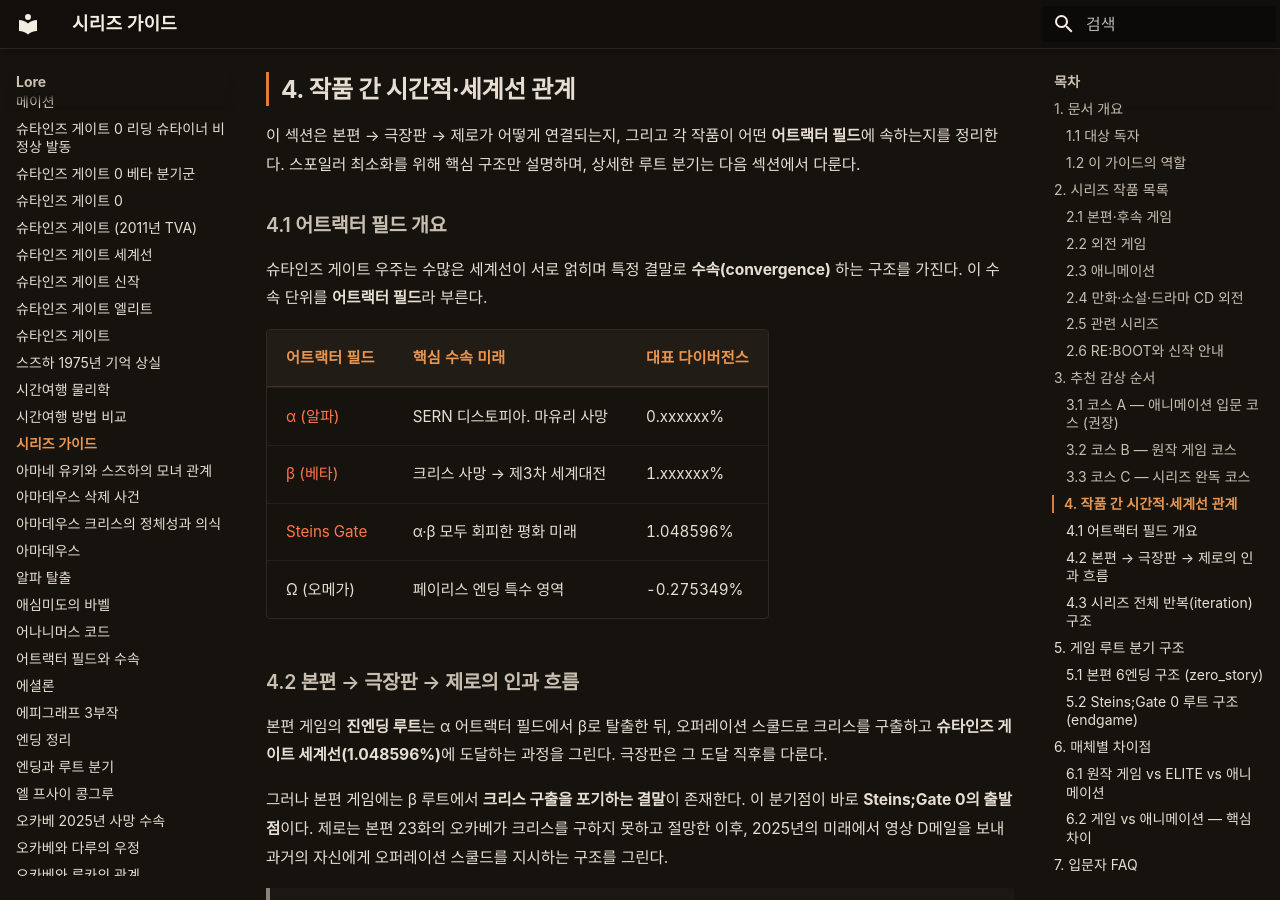
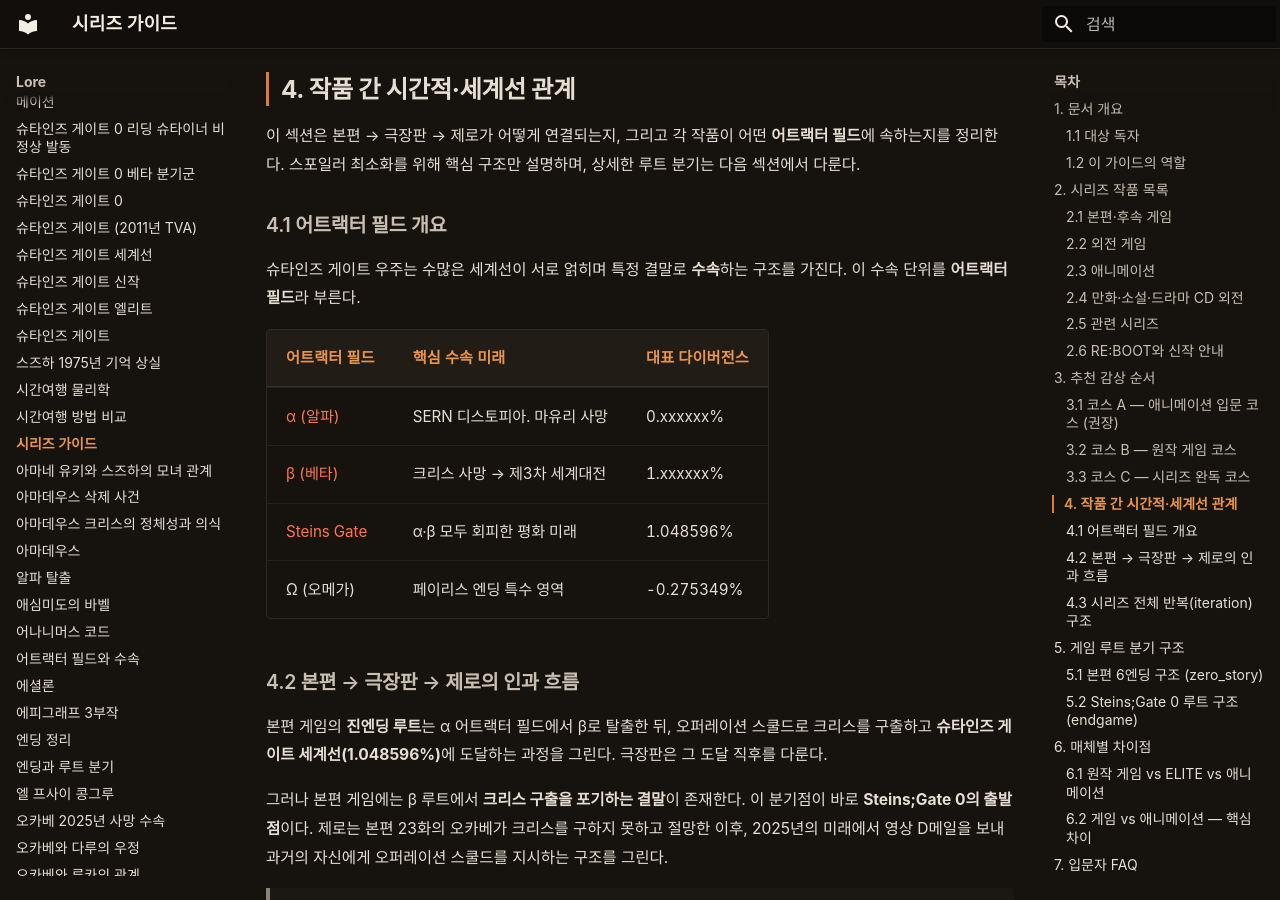
Before and after one commit to sgwiki/sgwiki.github.io, an MkDocs documentation site: the page built from wiki/lore/시리즈-가이드.md, in a window 1280 px wide and 900 px high, scrolled down 5778 px. Built offline with MkDocs 1.6.1 and Material for MkDocs 9.7.7, drawn with Linux system fonts in a browser that asks for light colours; some web fonts are replaced.

Commit message:
chore(wiki): 시리즈-가이드 정비 — restructurer frontmatter 보강(slug·date·category·type 4필드 추가)·rewriter VOCAB 1건(수속(convergence) 영어 병기 제거 → 순수 한글 '수속', VOCAB_GUIDE 주의 표기 규칙 적용)·humanize 생략(admin directive 4150e55 — P5 structural-only)·사실·스포일러(main_story)·수치(2009·2010·2011·2012·2014·2015·2018·2019·2020·2021·2022·2023·2025·2036년·1.048596%·1.129848%·1.382733%·24화·25화·23.5화·챕터 번호·FG204·C204)·고유명사(슈타인즈 게이트·Steins;Gate·Steins;Gate 0·ELITE·RE:BOOT·Robotics;Notes·Chaos;Head·Chaos;Child·ANONYMOUS;CODE·오카베 린타로·스즈하·크리스·마유리·어트랙터 필드·다이버전스·수속·IBN 5100·SERN·라운더·D메일·타임리프·리딩 슈타이너) 불변·각주 [^1][^2][^3][^4] 불변·sanitizer pass·linker pass(lint ok 50·broken 0·incoming 8)·팀장 diff 검토 완료
Co-Authored-By: Claude Opus 4.6 <noreply@anthropic.com>

```diff
--- a/wiki/lore/시리즈-가이드.md
+++ b/wiki/lore/시리즈-가이드.md
@@ -163,8 +167,8 @@ description: "이 문서는 슈타인즈 게이트 시리즈 전체를 처음
 
 ### 4.1 어트랙터 필드 개요
 
-슈타인즈 게이트 우주는 수많은 세계선이 서로 얽히며 특정 결말로 **수속(convergence)**
-하는 구조를 가진다. 이 수속 단위를 **어트랙터 필드**라 부른다.
+슈타인즈 게이트 우주는 수많은 세계선이 서로 얽히며 특정 결말로 **수속**하는
+구조를 가진다. 이 수속 단위를 **어트랙터 필드**라 부른다.
 
 | 어트랙터 필드 | 핵심 수속 미래 | 대표 다이버전스 |
 |---|---|---|
```
Also changed, not shown: other parts of wiki/lore/시리즈-가이드.md (+4 -0 lines).
